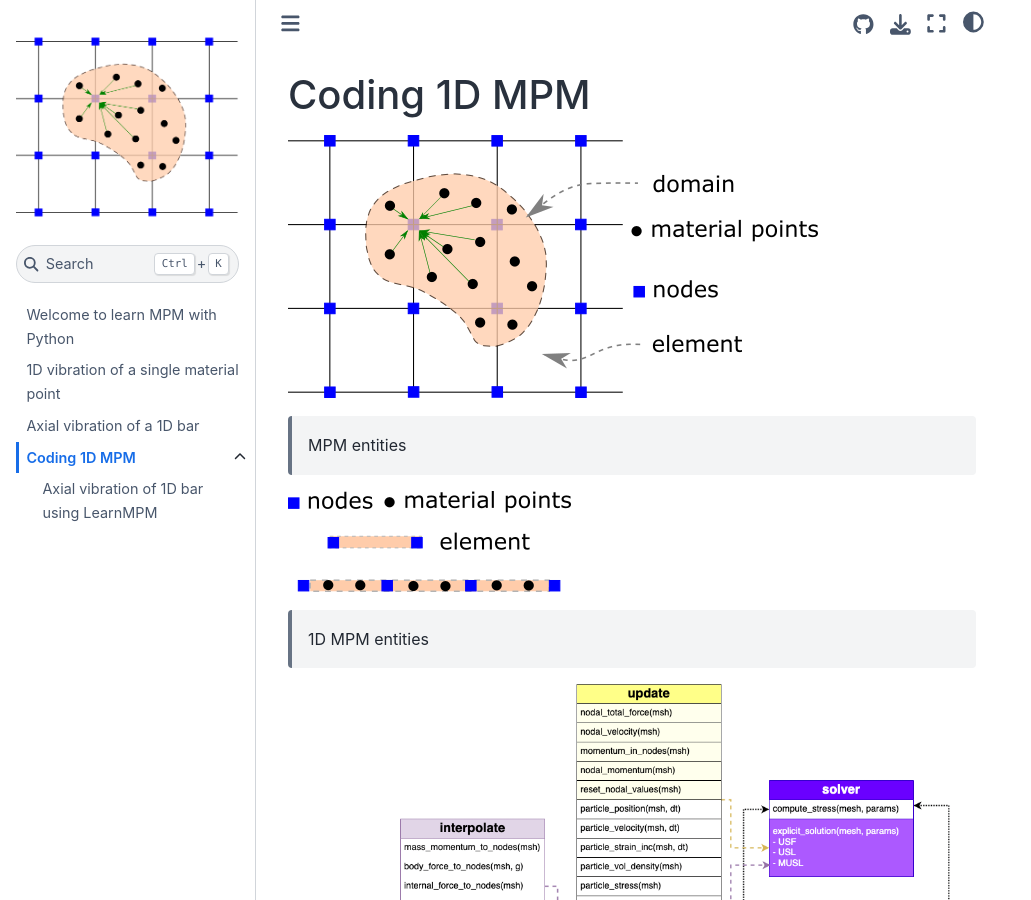
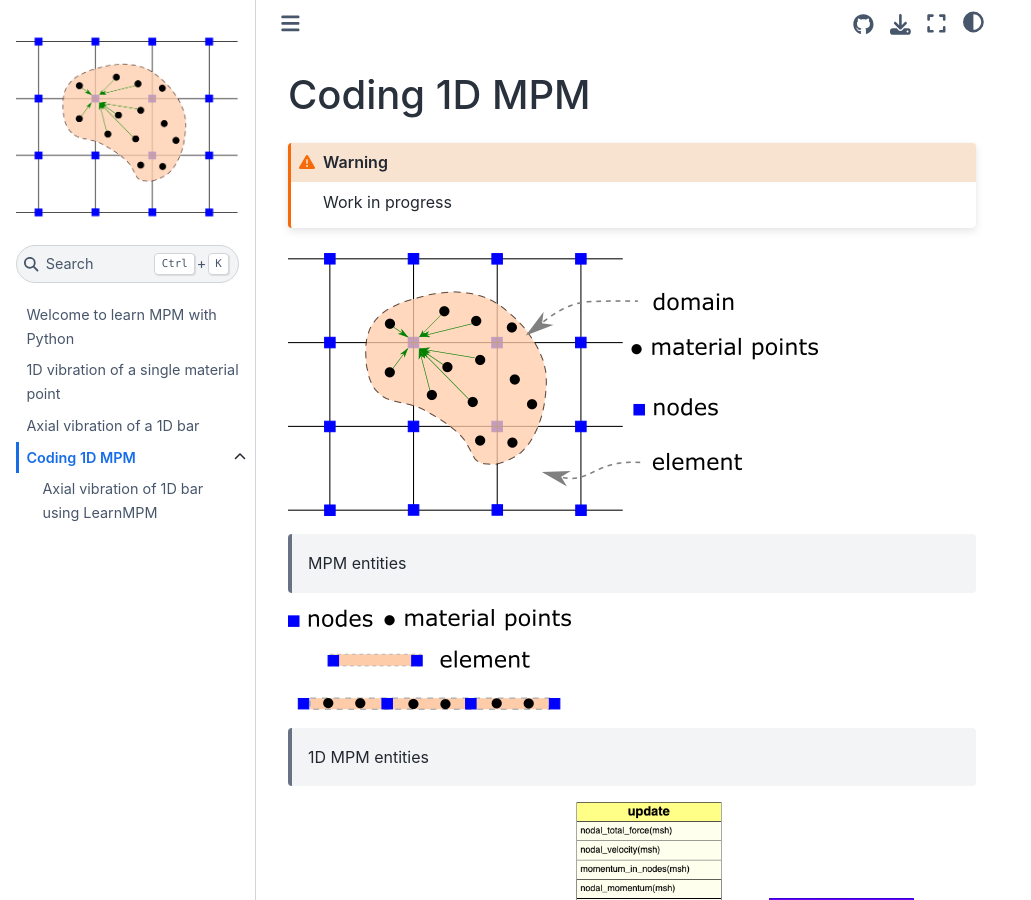
Before and after one commit to geoelements/LearnMPM, a Jupyter Book: the page built from book/mpm-code.md, in a window 1280 px wide and 900 px high. Shown: the whole window, without its empty margins (0-1031 px from the left). Built offline with Jupyter Book 1.0.4 settings and Sphinx 7.4.7 and the Sphinx Book theme 1.1.4, drawn with Linux system fonts in a browser that asks for light colours.

Commit message:
WIP label to MPM code

````diff
--- a/book/mpm-code.md
+++ b/book/mpm-code.md
@@ -1,4 +1,8 @@
 # Coding 1D MPM
+
+```{warning}
+Work in progress
+```
 
 ![MPM entities](img/mpm.png)
 > MPM entities
````
